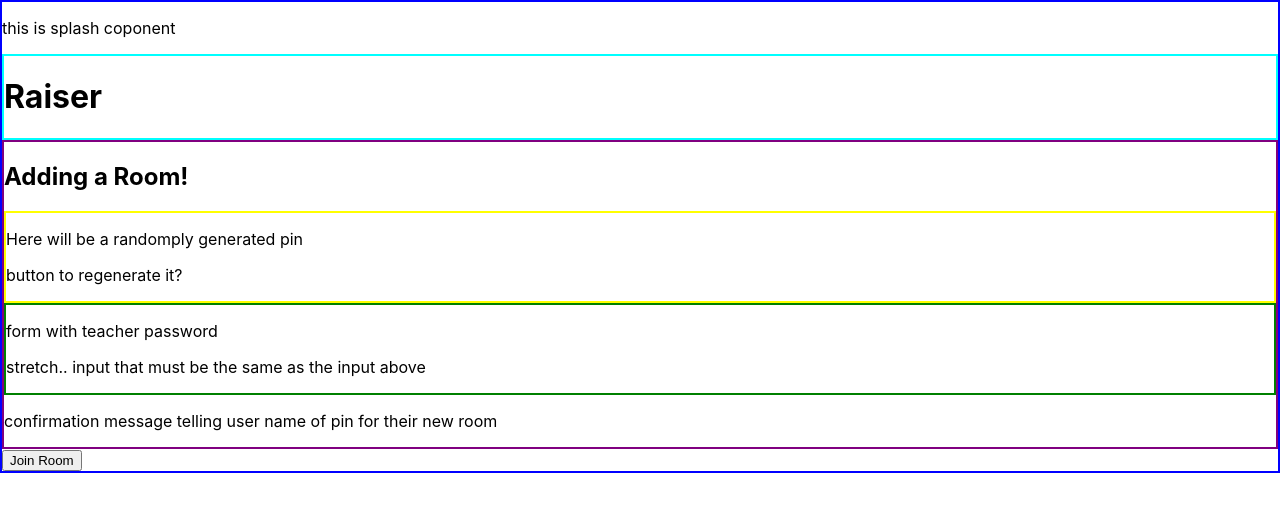
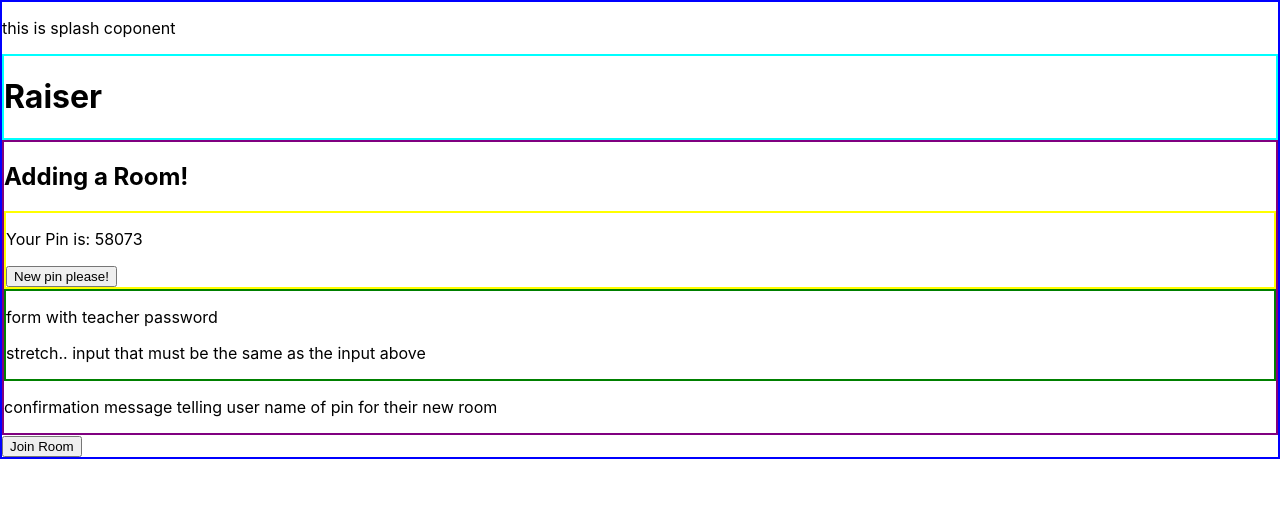
Before and after one commit to KeturahDev/Raiser, a React (Create React App) app: page / in a window 1280 px wide. Both pictures are taken after a click on the button "Create Room". Shown: the top 512 px of the page. Built offline with nearby package versions, Linux system fonts and the light colour scheme.

Commit message:
fill out pin component

```diff
--- a/src/components/creating-rooms/GeneratePin.js
+++ b/src/components/creating-rooms/GeneratePin.js
@@ -1,11 +1,19 @@
-import React from 'react';
+import React, {useState} from 'react';
 
 function GeneratePin(){
-  //function with Math.random to generate 6 digit long pin
+  const [number, changeNumber] = useState(Math.floor(10000 + Math.random() * 90000))
+
+  function getNumber(){
+    const newNum = Math.floor(10000 + Math.random() * 90000)
+    changeNumber(newNum)
+  }
+
   return(
     <div style={{border: "2px solid yellow"}}>
-      <p>Here will be a randomply generated pin</p>
-      <p>button to regenerate it?</p>
+      <p>Your Pin is: {number}</p>
+
+      {/* <p>button to regenerate it?</p> */}
+      <button onClick={() => getNumber()}>New pin please!</button>
     </div>
   )
 }
```
